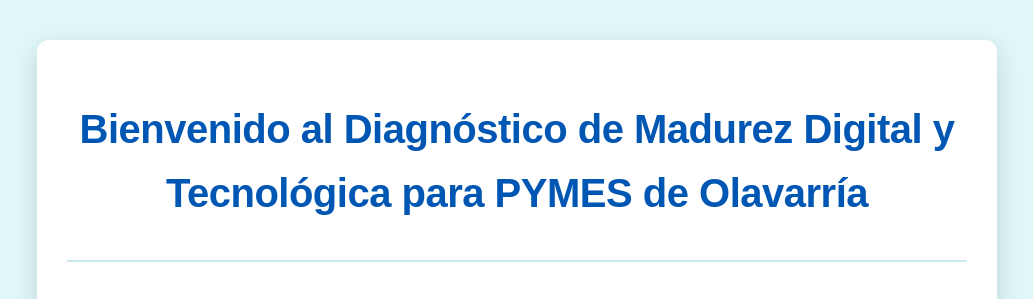
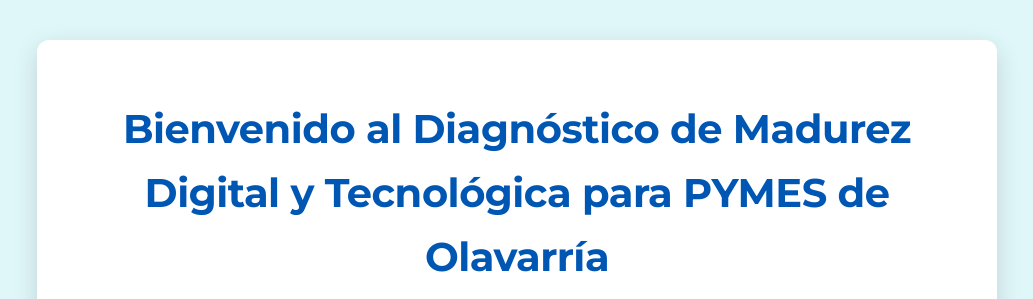
Before and after one commit to madurez-digital/herramienta2, a plain HTML site: page index.html in a window 1280 px wide. Shown: the top 299 px of the page, without its empty margins (123-1156 px from the left). Drawn offline with Linux system fonts and the light colour scheme.

Commit message:
Update index.html

```diff
--- a/index.html
+++ b/index.html
@@ -4,6 +4,7 @@
     <meta charset="UTF-8">
     <meta name="viewport" content="width=device-width, initial-scale=1.0">
     <title>Diagnóstico de Madurez Digital y Tecnológica</title>
+    <link href="https://fonts.googleapis.com/css2?family=Montserrat:wght@600;700&family=Roboto:wght@300;400;500&display=swap" rel="stylesheet">
     <link rel="stylesheet" href="style.css">
 </head>
 <body>
```
